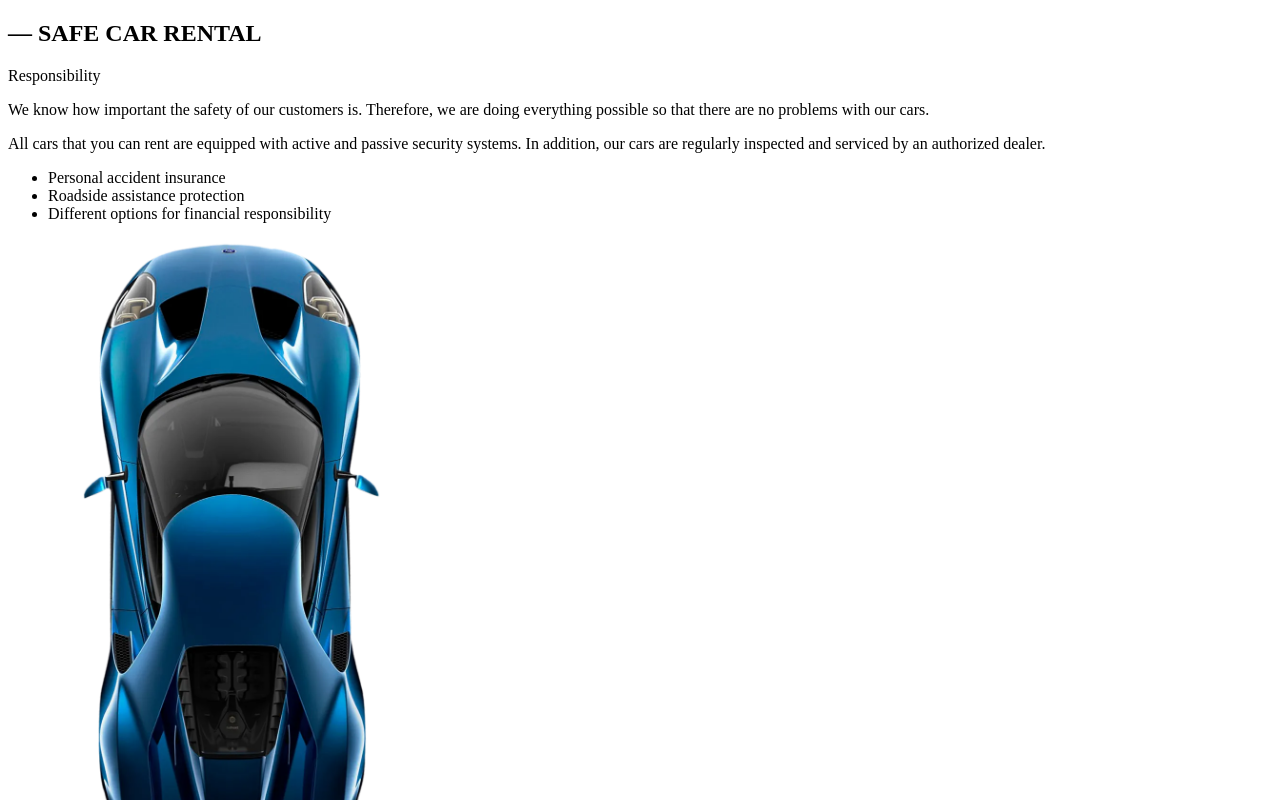
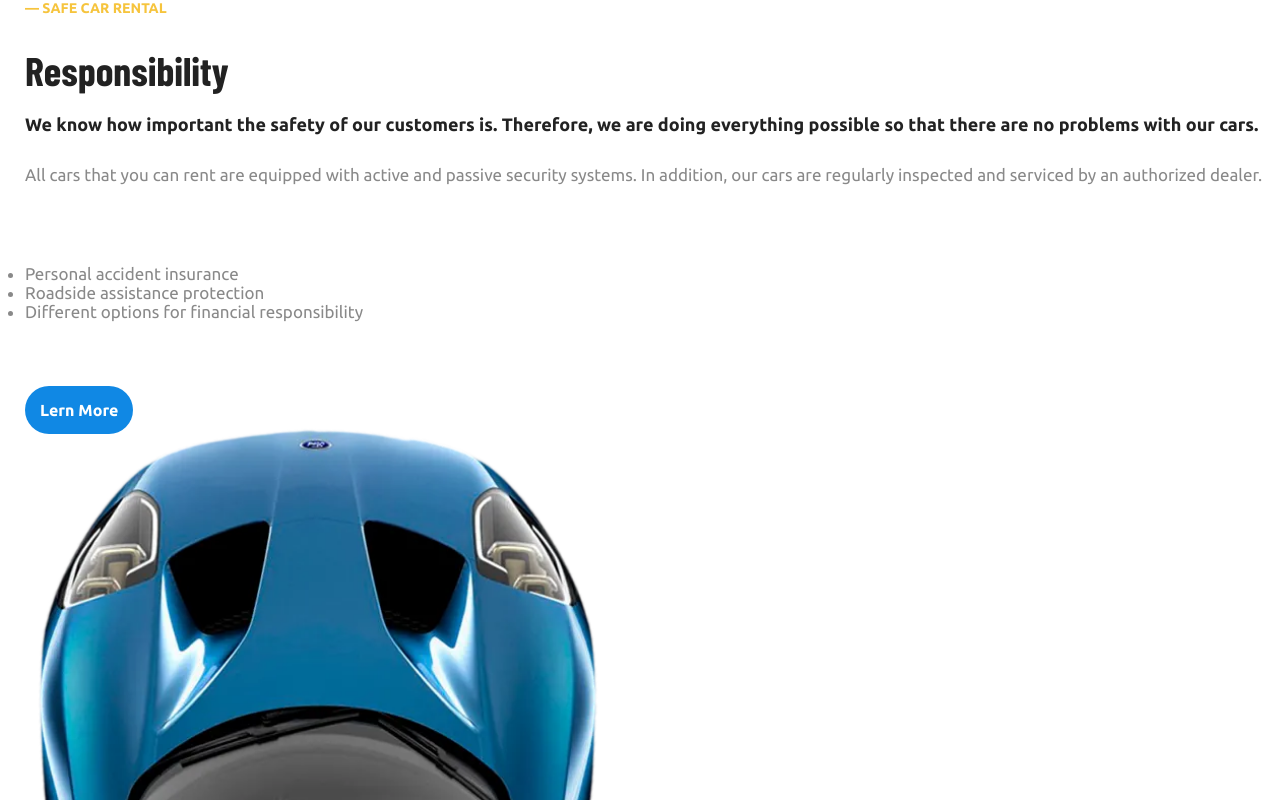
Before and after one commit to Viacheslav-Korniienko/656-html, a plain HTML site: page index.html in a window 1280 px wide. Shown: the top 800 px of the page. Drawn offline with nearby package versions, Linux system fonts and the light colour scheme.

Commit message:
add classes

```diff
--- /dev/null
+++ b/css/car-rental.css
@@ -0,0 +1,56 @@
+.d2 {
+        width: 50%;
+}
+.d1 {
+
+}
+.d1-safe-car-rental-top {
+        font-family: Ubuntu, sans-serif;
+    font-size: 14px;
+    font-weight: 700;
+    color: #f6c43d;
+    margin-bottom: 30px;
+    margin-left: 25px;
+}
+.d1-safe-car-rental-head {
+        font-family: "Barlow Condensed", sans-serif;
+    font-size: 40px;
+    font-weight: 700;
+    color: #222;
+    margin-left: 25px;
+    margin-bottom: 20px;
+}
+.d1-safe-car-rental-p1 {
+        font-size: 18px;
+        font-weight: 700;
+        color:#222;
+        margin-left: 25px;
+        margin-bottom: 30px;
+}
+#grey-text {
+        font-size: 17px;
+        font-weight: 400;
+        color:#898989;
+        margin-left: 25px;
+        margin-bottom: 80px;
+        max-width: 100%;
+
+}
+.contact_buttom {
+        font-size: 16,5px;
+    font-weight: 700;
+    color: #fff;
+    font-stretch: 100%;
+    background-color: var(--main-blue);
+    padding: 15px 15px ;
+    border-radius: 30px;
+    margin-left: 25px;
+    position: relative;
+    width: 170px;
+    text-align: center;
+    text-decoration: none;
+    transition: color 0.3s;
+}
+.contact_buttom:hover {
+        background-color: var(--top-heading-color);
+    }
--- a/css/index.css
+++ b/css/index.css
@@ -1 +1,2 @@
-@import "common.css"
+@import "common.css";
+@import "car-rental.css";
--- a/index.html
+++ b/index.html
@@ -4,33 +4,37 @@
         <meta charset="UTF-8">
         <meta name="viewport" content="width=device-width, initial-scale=1.0">
         <title>Stickerz</title>
+        <link rel="stylesheet" href="css/index.css">
     </head>
     <body>
         <section class="safe-car-rental">
-            <div>
-              <h2>— SAFE CAR RENTAL</h2>
-              <p>Responsibility</p>
-              <p>We know how important the safety of our customers is. Therefore, we are doing everything possible so that
+            <div class="d1">
+              <h2 class="d1-safe-car-rental-top">— SAFE CAR RENTAL</h2>
+              <p class="d1-safe-car-rental-head">Responsibility</p>
+              <p class="d1-safe-car-rental-p1">We know how important the safety of our customers is. Therefore, we are doing everything possible so that
                 there are no problems with our cars.</p>
-              <p> All cars that you can rent are equipped with active and passive security systems. In addition, our cars are
+              <p id="grey-text"> All cars that you can rent are equipped with active and passive security systems. In addition, our cars are
                 regularly inspected and serviced by an authorized dealer.</p>
-              <ul>
+              <ul id="grey-text">
                 <li>Personal accident insurance</li>
                 <li>Roadside assistance protection</li>
                 <li>Different options for financial responsibility</li>
               </ul>
-              <a href="#contact-form"> Lern More</a>
+              <a class="contact_buttom" href="#contact-form"> Lern More</a>
+            </div>
+            <div class="d2">
               <img width="300" src="img/sport-blue-car.webp" alt="sport-blue-car">
+            </div>
+            <div class="d3">
               <p>10</p>
               <p>Years of experience</p>
-              <p>We have the perfect reputation of a luxury car rental service.</p>
+              <p id="grey-text">We have the perfect reputation of a luxury car rental service.</p>
               <p>450</p>
               <p>Clients per month</p>
-              <p>We serve celebrities, entrepreneurs, tourists, etc.</p>
-              <p></p>
+              <p id="grey-text">We serve celebrities, entrepreneurs, tourists, etc.</p>
               <p>80</p>
               <p>Cars available</p>
-              <p>You can pick up a car at any convenient location. </p>
+              <p id="grey-text">You can pick up a car at any convenient location. </p>
             </div>
           </section>
     </body>
```
